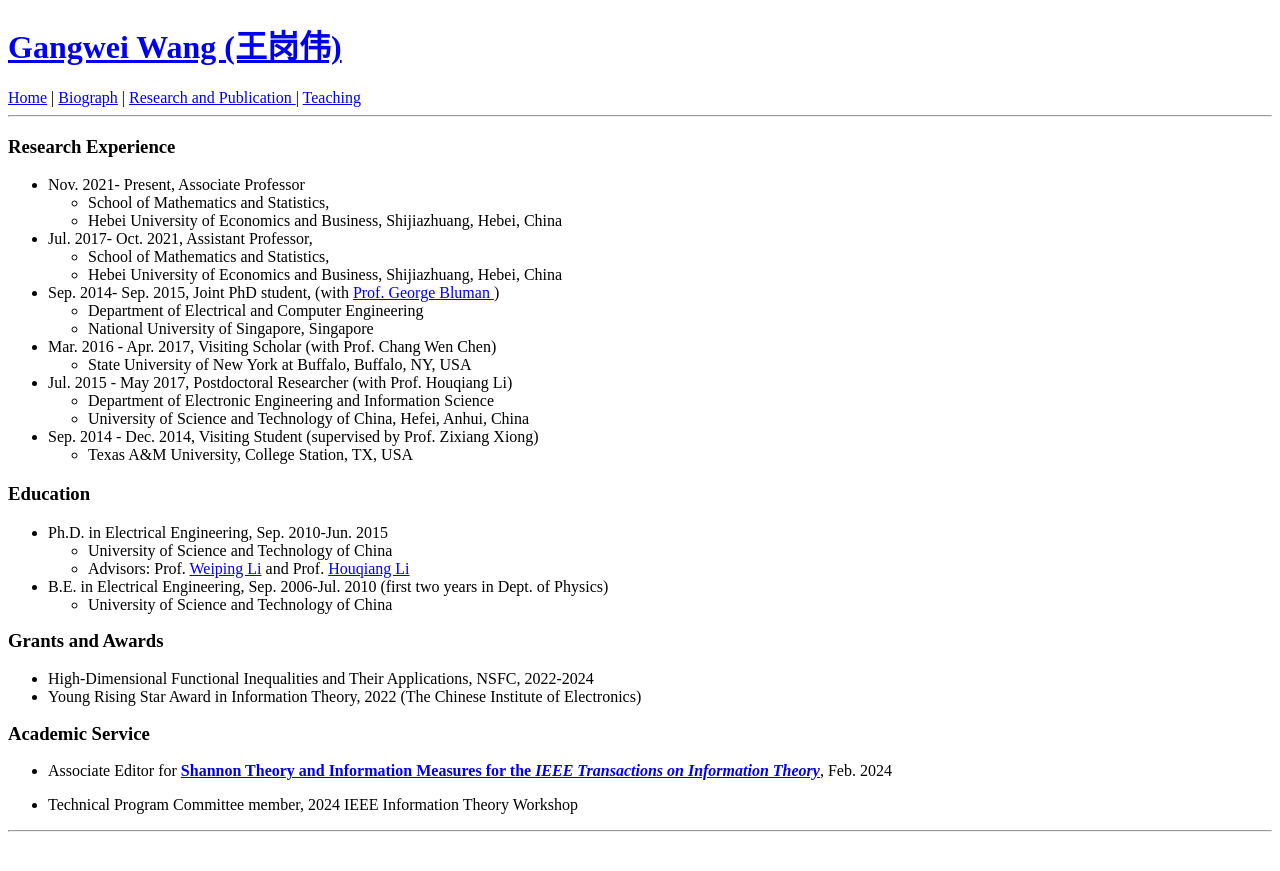
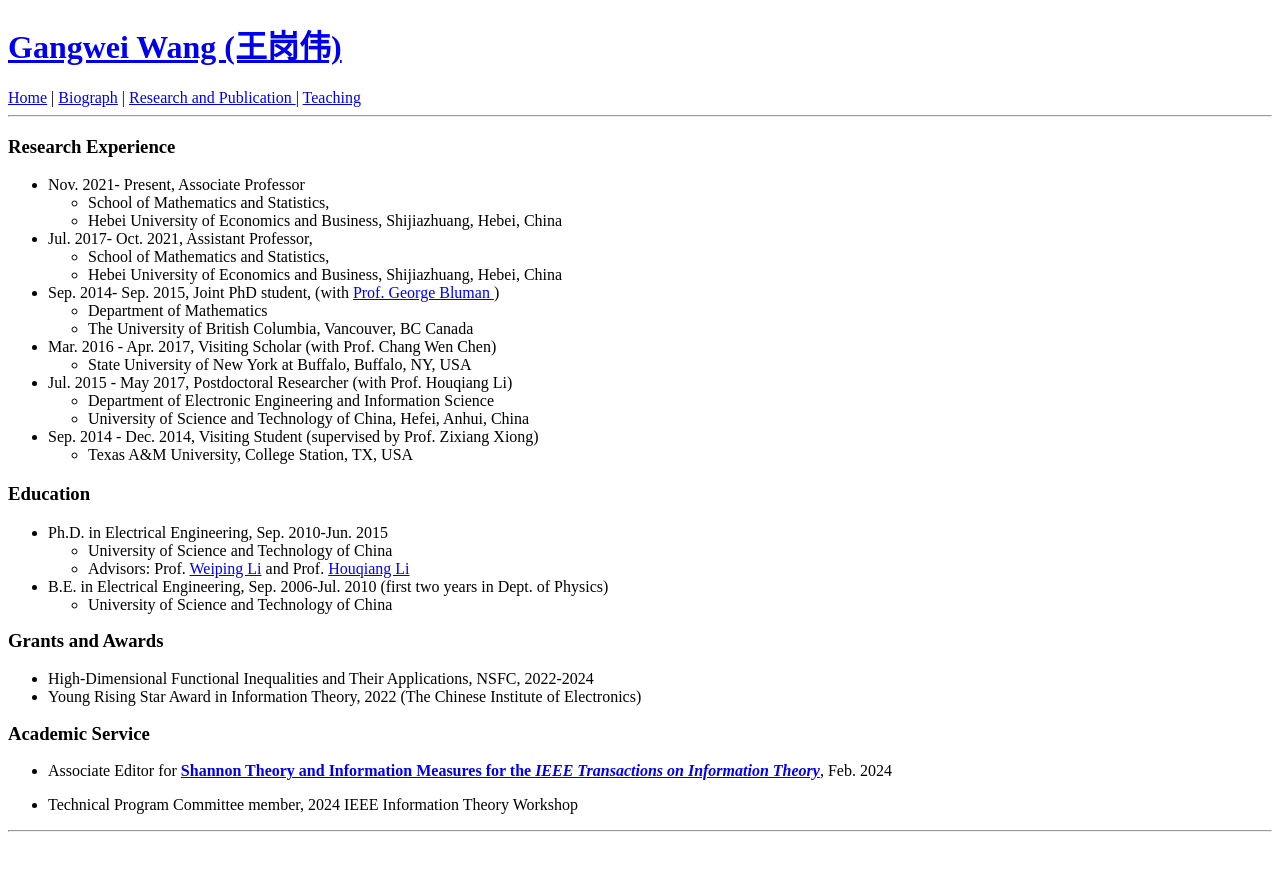
Before and after one commit to wanggangwei82/wanggangwei82.github.io, a Jekyll site: the page built from biography/index.html, in a window 1280 px wide. Shown: the top 871 px of the page. Built offline with Jekyll 4.4.1, drawn with Linux system fonts in a browser that asks for light colours.

Commit message:
Update index.html

```diff
--- a/biography/index.html
+++ b/biography/index.html
@@ -42,11 +42,11 @@ layout: default
 <li>Sep. 2014- Sep. 2015,
 Joint PhD student, (with  <a href="https://personal.math.ubc.ca/~bluman/"> Prof. George Bluman </a>)<!-- wp:list -->
 <ul><!-- wp:list-item -->
-<li>Department of Electrical and Computer Engineering</li>
+<li>Department of Mathematics</li>
 <!-- /wp:list-item -->
 
 <!-- wp:list-item -->
-<li>National University of Singapore, Singapore</li>
+<li>The University of British Columbia, Vancouver, BC Canada</li>
 <!-- /wp:list-item --></ul>
 <!-- /wp:list --></li>
 <!-- /wp:list-item -->
```
